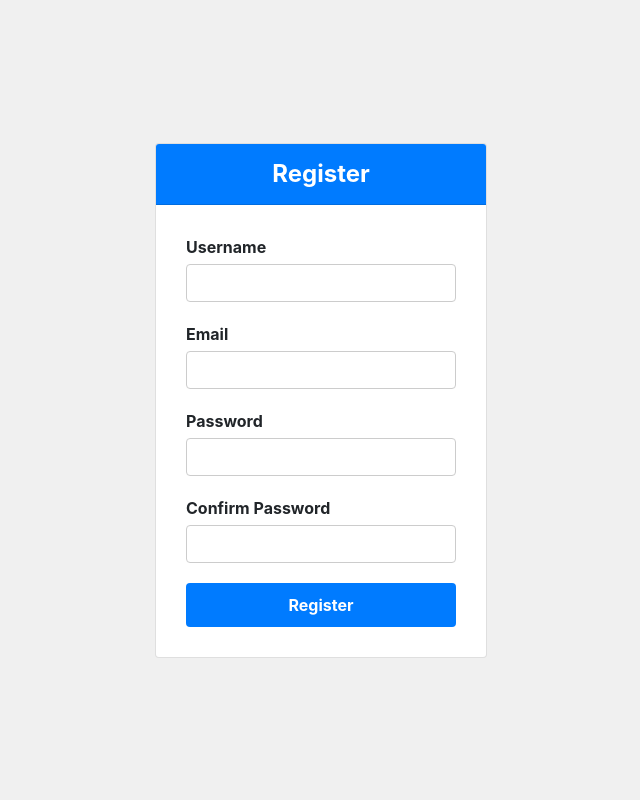
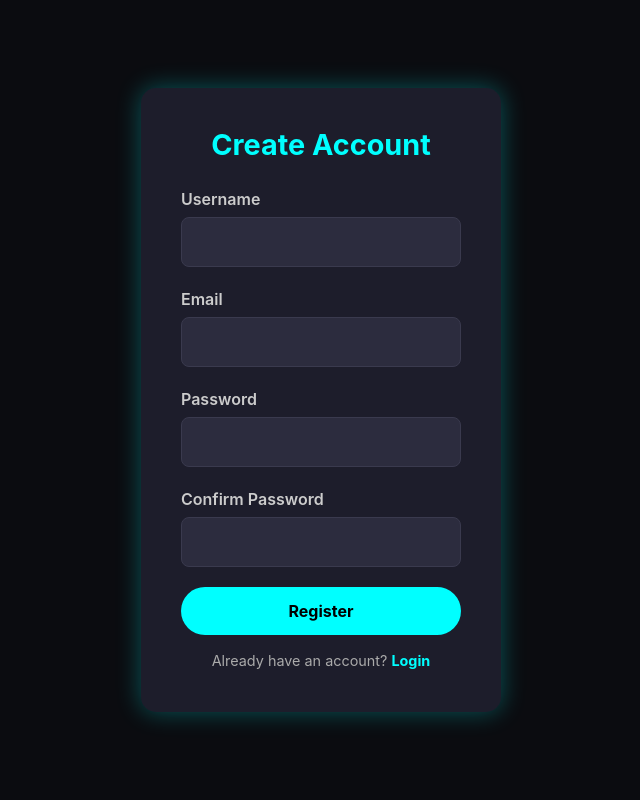
Before and after one commit to danishhussain78/localgpt, a Django app: page /register/ in a window 1280 px wide. Shown: the whole page, without its empty margins (319-959 px from the left). Run offline with Django 4.2, Linux system fonts and the light colour scheme; some libraries are stand-ins or nearby versions.

Commit message:
changes in theme for user login and register page

```diff
--- a/django-chatGPT/chatbot/views.py
+++ b/django-chatGPT/chatbot/views.py
@@ -1,6 +1,6 @@
 from django.shortcuts import render, redirect
 from django.http import JsonResponse
-from django.contrib import auth
+from django.contrib import auth, messages
 from django.contrib.auth.models import User
 from django.utils import timezone
 from django.core.files.storage import default_storage
@@ -470,23 +470,29 @@ def login(request):
 
 
 def register(request):
+    """Handle new user registration."""
     if request.method == "POST":
-        username = request.POST["username"]
-        email = request.POST["email"]
-        password1 = request.POST["password1"]
-        password2 = request.POST["password2"]
+        username = request.POST.get("username", "").strip()
+        email = request.POST.get("email", "").strip()
+        password1 = request.POST.get("password1", "")
+        password2 = request.POST.get("password2", "")
 
-        if password1 != password2:
-            return render(request, "register.html", {"error_message": "Passwords do not match"})
-
-        try:
+        # Validation
+        if not username or not email or not password1 or not password2:
+            messages.error(request, "All fields are required.")
+        elif password1 != password2:
+            messages.error(request, "Passwords do not match.")
+        elif User.objects.filter(username=username).exists():
+            messages.error(request, "Username already taken.")
+        elif User.objects.filter(email=email).exists():
+            messages.error(request, "Email already in use.")
+        else:
             user = User.objects.create_user(username=username, email=email, password=password1)
             auth.login(request, user)
             return redirect("chatbot")
-        except Exception as e:
-            return render(request, "register.html", {"error_message": f"Error creating account: {e}"})
 
     return render(request, "register.html")
+
 
 
 def logout(request):
--- a/django-chatGPT/templates/register.html
+++ b/django-chatGPT/templates/register.html
@@ -4,99 +4,147 @@
 
 {% block styles %}
 <style>
-  body {
-    background-color: #f0f0f0;
-  }
-  .register-container {
+html, body {
+    height: 100%;
+    margin: 0;
+    font-family: 'Inter', sans-serif;
+    background-color: #0b0c10;
+    color: #fff;
     display: flex;
     justify-content: center;
     align-items: center;
-    height: 100vh;
 }
-  .card {
+
+.register-container {
+    background-color: #1d1d2b;
+    border-radius: 15px;
+    padding: 40px;
+    width: 100%;
     max-width: 400px;
-  }
-  .card-header {
-    background-color: #007bff;
-    color: white;
-    font-size: 24px;
-    font-weight: bold;
+    box-shadow: 0 0 25px rgba(0, 255, 255, 0.3);
     text-align: center;
 }
-  .card-body {
-    padding: 30px;
+
+.register-container h2 {
+    color: #0ff;
+    margin-bottom: 25px;
+    font-size: 1.8rem;
+    font-weight: bold;
 }
+
 .form-group {
+    text-align: left;
     margin-bottom: 20px;
 }
+
 label {
+    font-weight: 600;
+    display: block;
+    margin-bottom: 6px;
+    color: #ccc;
+}
+
+input[type=text],
+input[type=email],
+input[type=password] {
+    width: 100%;
+    padding: 12px 15px;
+    border: 1px solid #3a3a4e;
+    border-radius: 8px;
+    background-color: #2c2c3e;
+    color: #fff;
+    font-size: 1rem;
+    transition: all 0.2s ease;
+}
+
+input[type=text]:focus,
+input[type=email]:focus,
+input[type=password]:focus {
+    border-color: #0ff;
+    outline: none;
+}
+
+button[type=submit] {
+    width: 100%;
+    padding: 12px;
+    background-color: #0ff;
+    color: #000;
     font-weight: bold;
-    display: block;
-    margin-bottom: 5px;
+    border: none;
+    border-radius: 25px;
+    font-size: 1rem;
+    cursor: pointer;
+    transition: all 0.3s ease;
 }
-  input[type=text], input[type=password] {
-    border-radius: 4px;
-    border: 1px solid #ccc;
+
+button[type=submit]:hover {
+    background-color: #0cc;
+}
+
+.error-message {
+    background-color: rgba(255, 68, 68, 0.1);
+    border: 1px solid #ff4444;
+    color: #ff7777;
     padding: 10px;
-    font-size: 16px;
-    width: 100%;
-    box-sizing: border-box;
-    margin-bottom: 10px;
+    border-radius: 8px;
+    margin-bottom: 20px;
 }
-  button[type=submit] {
-    background-color: #007bff;
-    color: white;
-    font-size: 16px;
+
+.login-link {
+    margin-top: 15px;
+    font-size: 0.9rem;
+    color: #aaa;
+}
+
+.login-link a {
+    color: #0ff;
+    text-decoration: none;
     font-weight: bold;
-    padding: 10px 20px;
-    border: none;
-    border-radius: 4px;
-    cursor: pointer;
-    width: 100%;
 }
-  button[type=submit]:hover {
-    background-color: #0062cc;
-  }
-  .alert-danger {
-    background-color: #f8d7da;
-    color: #721c24;
-    padding: 10px;
-    margin-bottom: 20px;
-    border: 1px solid #f5c6cb;
-    border-radius: 4px;
+
+.login-link a:hover {
+    text-decoration: underline;
 }
 </style>
 {% endblock %}
 
 {% block content %}
 <div class="register-container">
-  <div class="card">
-    <div class="card-header">Register</div>
-    <div class="card-body">
-      {% if error_message %}
-        <div class="alert alert-danger" role="alert">{{ error_message }}</div>
+    <h2>Create Account</h2>
+
+    {% if messages %}
+        {% for message in messages %}
+            <div class="error-message">{{ message }}</div>
+        {% endfor %}
     {% endif %}
+
     <form method="post">
         {% csrf_token %}
         <div class="form-group">
             <label for="username">Username</label>
-          <input type="text" class="form-control" id="username" name="username" required>
+            <input type="text" name="username" id="username" required>
         </div>
+
         <div class="form-group">
             <label for="email">Email</label>
-          <input type="text" class="form-control" id="email" name="email" required>
+            <input type="email" name="email" id="email" required>
         </div>
+
         <div class="form-group">
             <label for="password1">Password</label>
-          <input type="password" class="form-control" id="password1" name="password1" required>
+            <input type="password" name="password1" id="password1" required>
         </div>
+
         <div class="form-group">
             <label for="password2">Confirm Password</label>
-          <input type="password" class="form-control" id="password2" name="password2" required>
+            <input type="password" name="password2" id="password2" required>
         </div>
+
         <button type="submit">Register</button>
     </form>
-    </div>
+
+    <div class="login-link">
+        Already have an account? <a href="{% url 'login' %}">Login</a>
     </div>
 </div>
 {% endblock %}
```
Also changed, not shown: django-chatGPT/templates/login.html (+96 -48 lines), django-chatGPT/db.sqlite3. Lines whose indentation alone changed are shown as unchanged.
